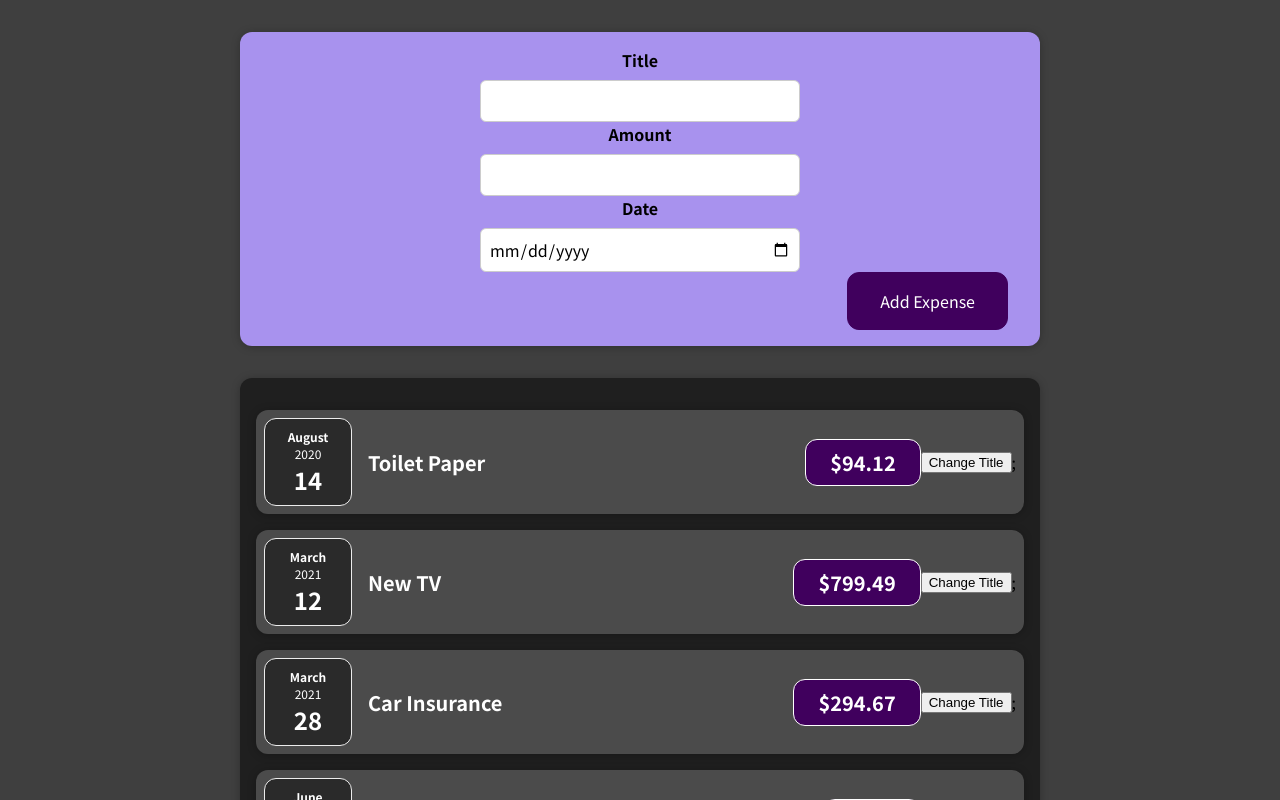
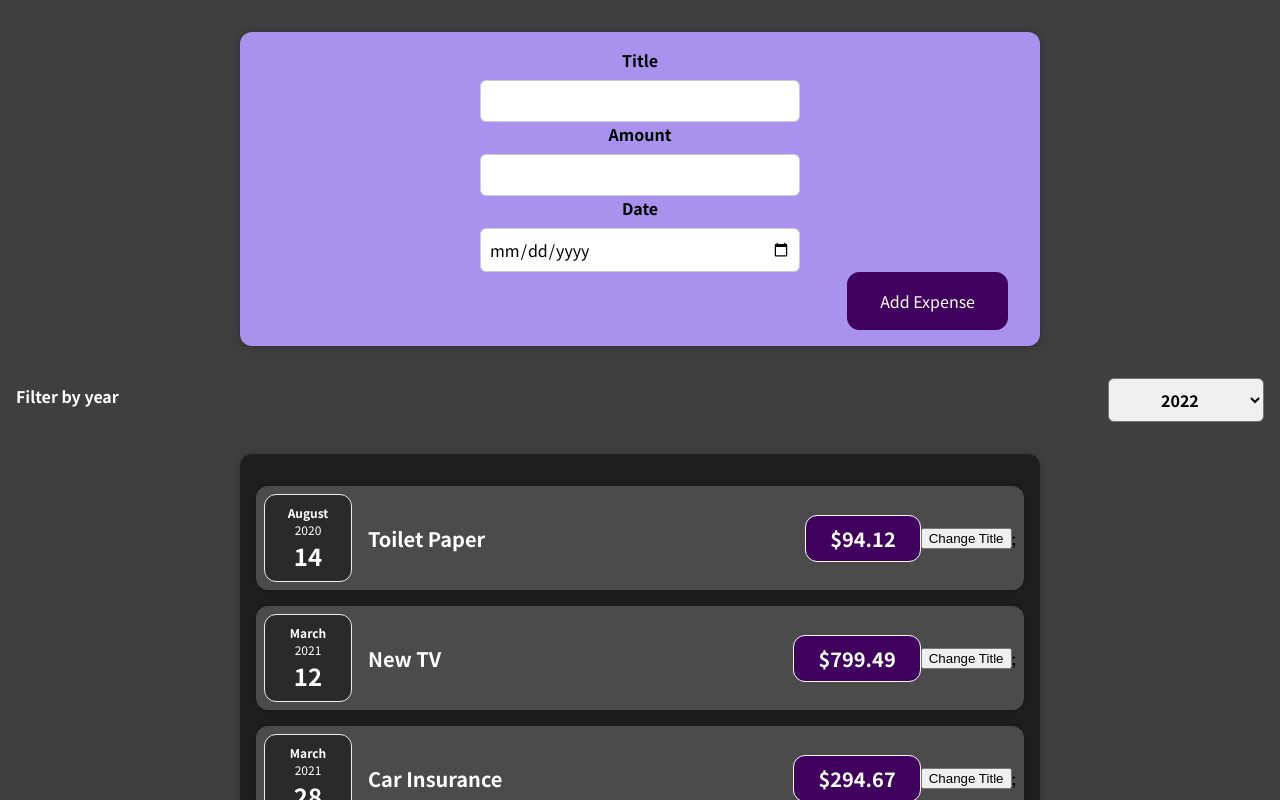
Before and after one commit to rmohanmd/Expense-Tracker, a React (Create React App) app: page / in a window 1280 px wide. Shown: the top 800 px of the page. Built offline with nearby package versions, Linux system fonts and the light colour scheme.

Commit message:
Added expense filter component

```diff
--- a/src/components/Expenses/Expenses.js
+++ b/src/components/Expenses/Expenses.js
@@ -2,9 +2,12 @@
 import ExpenseItem from "./ExpenseItem";
 import Card from "../UI/Card";
 import "./Expenses.css";
+import ExpensesFilter from "./ExpensesFilter";
 
 const Expenses = ({ expenses }) => {
   return (
+    <div>
+      <ExpensesFilter />
       <Card className="expenses">
         <ExpenseItem
           title={expenses[0].title}
@@ -27,6 +30,7 @@
           date={expenses[3].date}
         />
       </Card>
+    </div>
   );
 };
 
--- /dev/null
+++ b/src/components/Expenses/ExpensesFilter.css
@@ -0,0 +1,24 @@
+.expenses-filter {
+  color: white;
+  padding: 0 1rem;
+}
+
+.expenses-filter__control {
+  display: flex;
+  width: 100%;
+  align-items: center;
+  justify-content: space-between;
+  margin: 1rem 0;
+}
+
+.expenses-filter label {
+  font-weight: bold;
+  margin-bottom: 0.5rem;
+}
+
+.expenses-filter select {
+  font: inherit;
+  padding: 0.5rem 3rem;
+  font-weight: bold;
+  border-radius: 6px;
+}
--- /dev/null
+++ b/src/components/Expenses/ExpensesFilter.js
@@ -0,0 +1,21 @@
+import React from "react";
+
+import "./ExpensesFilter.css";
+
+const ExpensesFilter = () => {
+  return (
+    <div className="expenses-filter">
+      <div className="expenses-filter__control">
+        <label>Filter by year</label>
+        <select>
+          <option value="2022">2022</option>
+          <option value="2021">2021</option>
+          <option value="2020">2020</option>
+          <option value="2019">2019</option>
+        </select>
+      </div>
+    </div>
+  );
+};
+
+export default ExpensesFilter;
```
Lines whose indentation alone changed are shown as unchanged.
